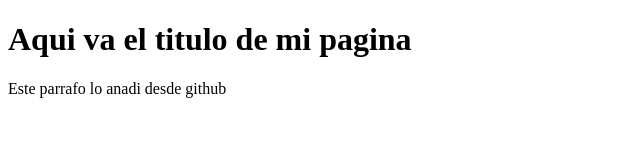
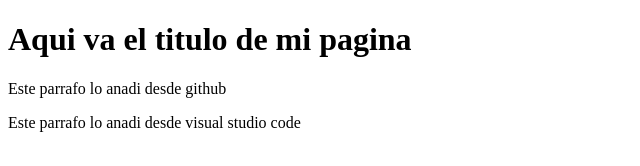
Before and after one commit to esacorona/Proyecto-Web-empresaC, a plain HTML site: page index.html in a window 1280 px wide. Shown: the whole page, without its empty margins (0-640 px from the left). Drawn offline with Linux system fonts and the light colour scheme.

Commit message:
Agregando segundo parrafo

```diff
--- a/index.html
+++ b/index.html
@@ -9,5 +9,6 @@
 <body>
     <h1>Aqui va el titulo de mi pagina </h1>
     <p>Este parrafo lo anadi desde github</p>
+    <p>Este parrafo lo anadi desde visual studio code</p>
 </body>
 </html>
```
